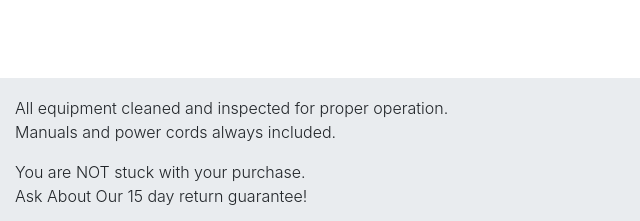
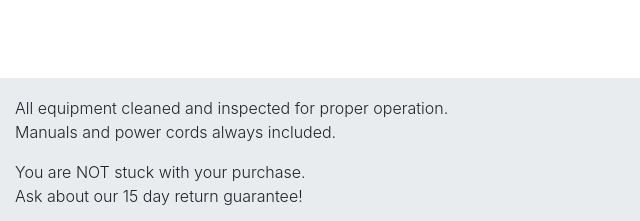
Before and after one commit to nstryder/bayCountry, a plain HTML site: page equipment.html in a window 1280 px wide. Shown: the top 221 px of the page, 640-1280 px from the left. Drawn offline with nearby package versions, Linux system fonts and the light colour scheme.

Commit message:
Fixed caps

```diff
--- a/equipment.html
+++ b/equipment.html
@@ -44,7 +44,7 @@
             </p>
             <p>
                 You are NOT stuck with your purchase.<br>
-                Ask About Our 15 day return guarantee!
+                Ask about our 15 day return guarantee!
             </p>
             <p>Equipment is being added all the time. <br>
                 Give us a call if you don't see what you need listed!
```
